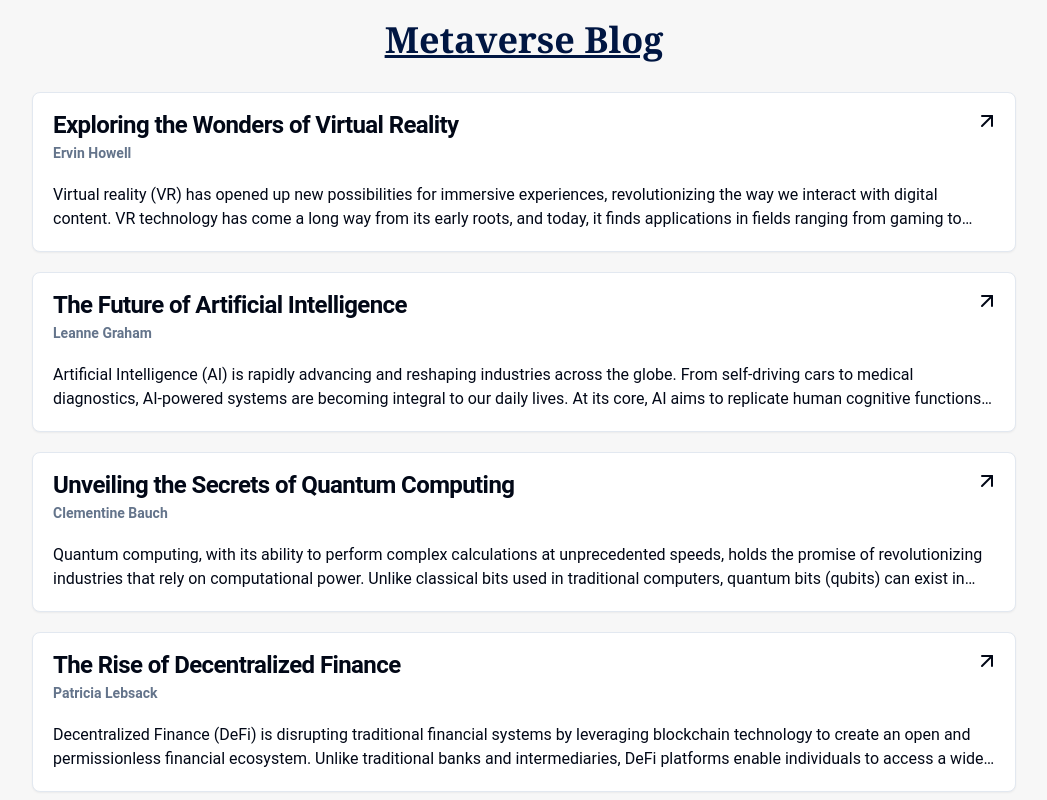
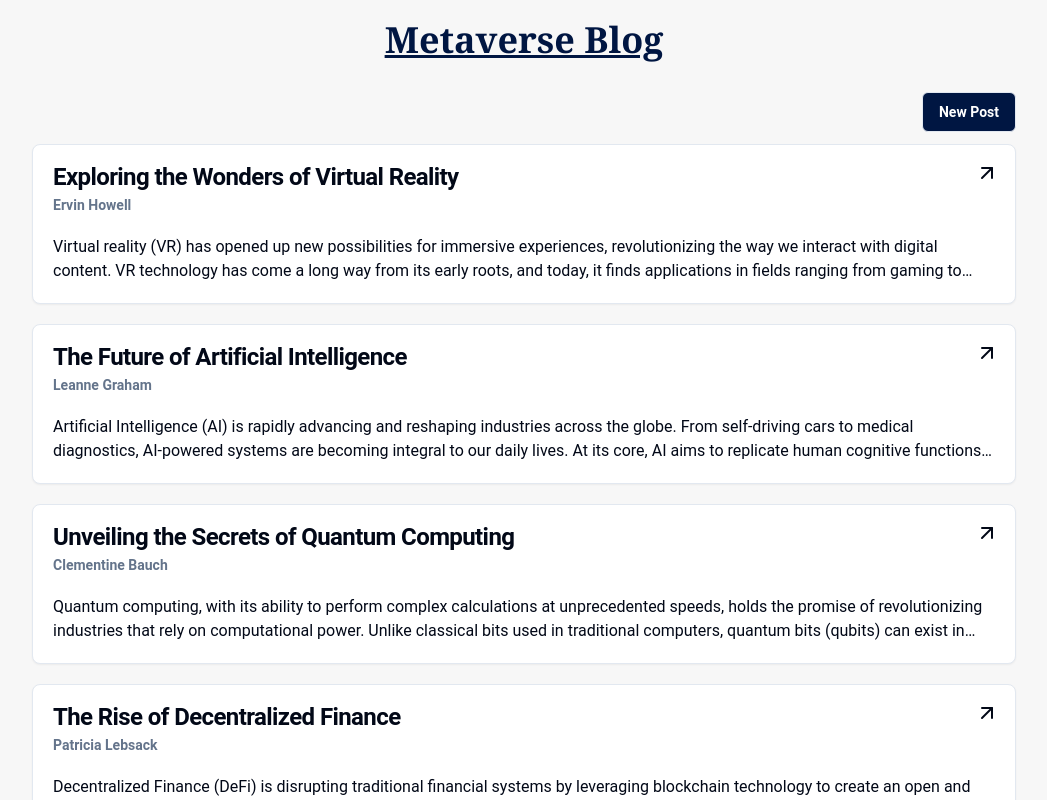
Before and after one commit to Kayvin59/metaverse-blog, a Next.js app: page / in a window 1280 px wide. Shown: the top 800 px of the page, without its empty margins (116-1163 px from the left). Built offline with nearby package versions, Linux system fonts and the light colour scheme.

Commit message:
feat: add create post link

```diff
--- a/app/page.tsx
+++ b/app/page.tsx
@@ -1,5 +1,7 @@
+import Link from "next/link";
+import { getPosts } from "@/lib/get-data";
 import PostList from "@/components/PostList";
-import { getPosts } from "@/lib/get-data";
+import { buttonVariants } from "@/components/ui/button";
 
 export default async function Home() {
   const data: BlogPost[] = await getPosts();
@@ -7,6 +9,7 @@
   return (
     <main className="flex min-h-screen max-w-5xl flex-col items-center mx-auto my-0 p-5 font-roboto">
       <h1 className="text-4xl underline font-bold mb-8 font-cambria">Metaverse Blog</h1>
+      <Link className={`self-end mb-3 bg-foreground font-bold text-white ${buttonVariants({ variant: "outline"})}`} href="/posts/new">New Post</Link>
       <PostList posts={data} />
     </main>
   )
--- /dev/null
+++ b/components/ui/button.tsx
@@ -0,0 +1,56 @@
+import * as React from "react"
+import { Slot } from "@radix-ui/react-slot"
+import { cva, type VariantProps } from "class-variance-authority"
+
+import { cn } from "@/lib/utils"
+
+const buttonVariants = cva(
+  "inline-flex items-center justify-center rounded-md text-sm ring-offset-background transition-colors focus-visible:outline-none focus-visible:ring-2 focus-visible:ring-ring focus-visible:ring-offset-2 disabled:pointer-events-none disabled:opacity-50",
+  {
+    variants: {
+      variant: {
+        default: "bg-primary text-primary-foreground hover:bg-primary/90",
+        destructive:
+          "bg-destructive text-destructive-foreground hover:bg-destructive/90",
+        outline:
+          "border border-input bg-background font-bold",
+        secondary:
+          "bg-secondary text-secondary-foreground hover:bg-secondary/80",
+        ghost: "hover:bg-accent hover:text-accent-foreground",
+        link: "text-primary underline-offset-4 hover:underline",
+      },
+      size: {
+        default: "h-10 px-4 py-2",
+        sm: "h-9 rounded-md px-3",
+        lg: "h-11 rounded-md px-8",
+        icon: "h-10 w-10",
+      },
+    },
+    defaultVariants: {
+      variant: "default",
+      size: "default",
+    },
+  }
+)
+
+export interface ButtonProps
+  extends React.ButtonHTMLAttributes<HTMLButtonElement>,
+    VariantProps<typeof buttonVariants> {
+  asChild?: boolean
+}
+
+const Button = React.forwardRef<HTMLButtonElement, ButtonProps>(
+  ({ className, variant, size, asChild = false, ...props }, ref) => {
+    const Comp = asChild ? Slot : "button"
+    return (
+      <Comp
+        className={cn(buttonVariants({ variant, size, className }))}
+        ref={ref}
+        {...props}
+      />
+    )
+  }
+)
+Button.displayName = "Button"
+
+export { Button, buttonVariants }
--- /dev/null
+++ b/components/ui/input.tsx
@@ -0,0 +1,25 @@
+import * as React from "react"
+
+import { cn } from "@/lib/utils"
+
+export interface InputProps
+  extends React.InputHTMLAttributes<HTMLInputElement> {}
+
+const Input = React.forwardRef<HTMLInputElement, InputProps>(
+  ({ className, type, ...props }, ref) => {
+    return (
+      <input
+        type={type}
+        className={cn(
+          "flex h-10 w-full rounded-md border border-input bg-background px-3 py-2 text-sm ring-offset-background file:border-0 file:bg-transparent file:text-sm file:font-medium placeholder:text-muted-foreground focus-visible:outline-none focus-visible:ring-2 focus-visible:ring-ring focus-visible:ring-offset-2 disabled:cursor-not-allowed disabled:opacity-50",
+          className
+        )}
+        ref={ref}
+        {...props}
+      />
+    )
+  }
+)
+Input.displayName = "Input"
+
+export { Input }
--- a/package.json
+++ b/package.json
@@ -9,6 +9,7 @@
     "lint": "next lint"
   },
   "dependencies": {
+    "@radix-ui/react-slot": "^1.0.2",
     "@types/node": "20.5.7",
     "@types/react": "18.2.21",
     "@types/react-dom": "18.2.7",
```
Also changed, not shown: 1 other file (tests, documents, lock files or other folders).
